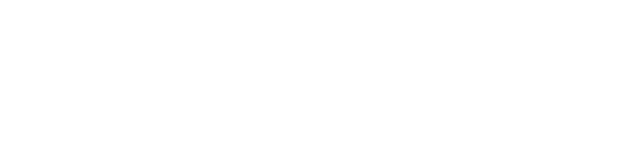
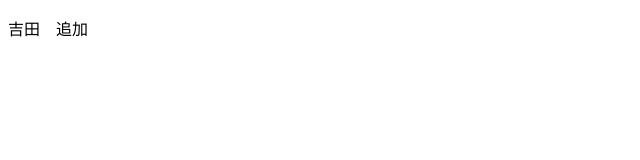
Before and after one commit to YoshidaRuru/team_D, a plain HTML site: page index.html in a window 1280 px wide. Shown: the whole page, without its empty margins (0-640 px from the left). Drawn offline with Linux system fonts and the light colour scheme.

Commit message:
Update index.html
メインへ追加

```diff
--- a/index.html
+++ b/index.html
@@ -6,6 +6,6 @@
   <title>PHP課題</title>
 </head>
 <body>
-
+  <p>吉田　追加</p>
 </body>
 </html>
```
